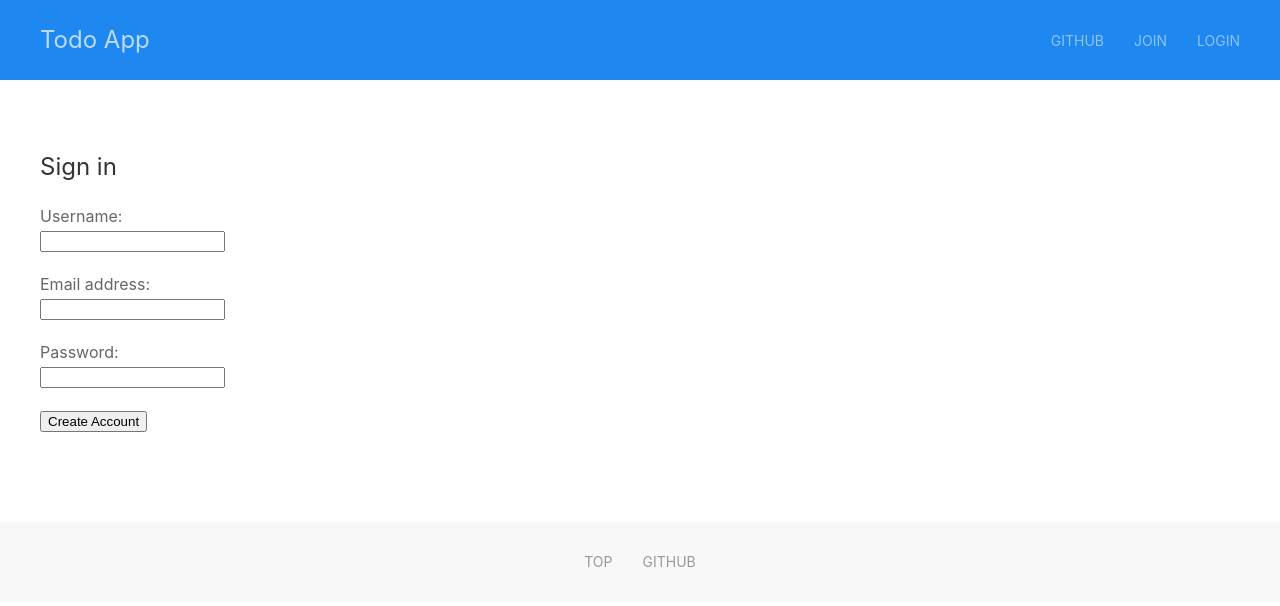
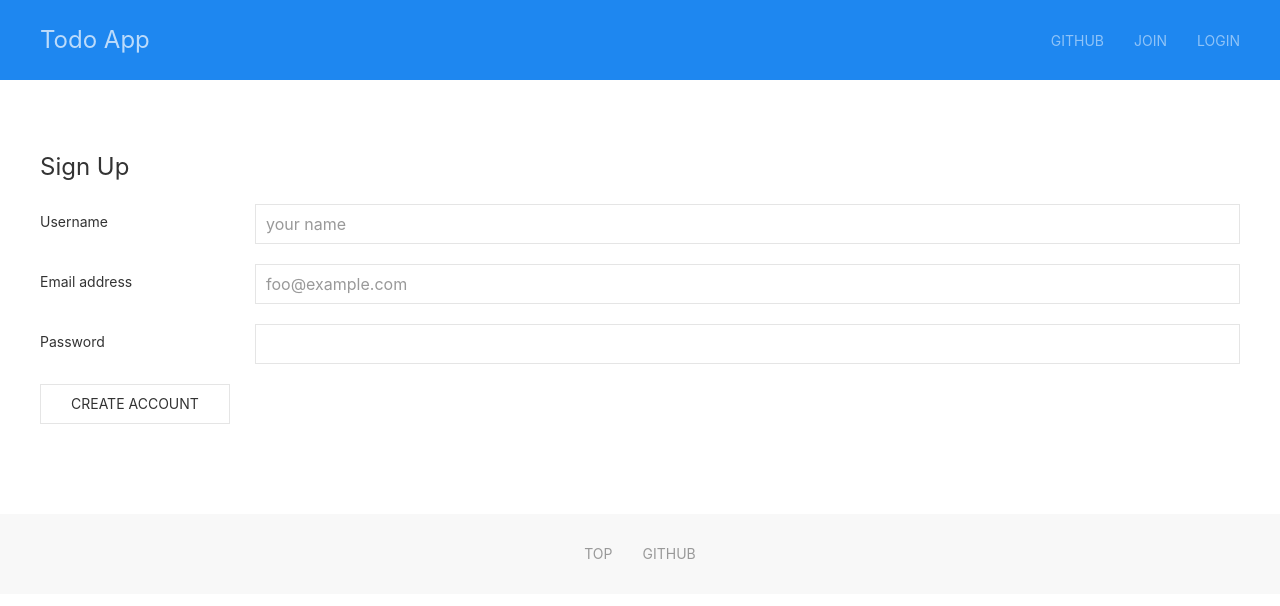
Before and after one commit to mitsu-ksgr/responder-todo-app, a Python web app: template app/templates/signup/join.html in a window 1280 px wide. Shown: the top 606 px of the page. Run offline with Jinja, Linux system fonts and the light colour scheme; the template is opened without the code that fills it, so the values that code supplies are empty.

Commit message:
improve signup view

```diff
--- a/app/templates/signup/join.html
+++ b/app/templates/signup/join.html
@@ -1,35 +1,46 @@
 {%- extends "layout.html" %}
 {%- block content %}
 
-<h3>Sign in</h3>
+<h3>Sign Up</h3>
 
 <div>
-  {% if messages|length > 0 %}
-  <h4>Errors</h4>
-  <ul>
-    {% for msg in messages %}
-    <li>{{ msg }}</li>
-    {% endfor %}
-  </ul>
-  {% endif %}
 
-  <form action="/join" method="post">
-    <p>
-      <label for="name">Username:</label><br>
-      <input type="text" name="name" id="name">
-    </p>
-    <p>
-      <label for="email">Email address:</label><br>
-      <input type="email" name="email" id="email">
-    </p>
-    <p>
-      <label for="password">Password:</label><br>
-      <input type="password" name="password" id="password">
-    </p>
-    <p>
-      <input type="submit" value="Create Account">
-    </p>
-  </form>
+  <div class="uk-container">
+    <form action="/join" method="post" class="uk-form-horizontal">
+      <div class="uk-margin">
+        <label for="name" class="uk-form-label">Username</label>
+        <div class="uk-form-controls">
+          <input type="text" name="name" id="name"
+            placeholder="your name" class="uk-input">
+        </div>
+      </div>
+      <div class="uk-margin">
+        <label for="email" class="uk-form-label">Email address</label>
+        <div class="uk-form-controls">
+          <input type="email" name="email" id="email"
+            placeholder="foo@example.com" class="uk-input">
+        </div>
+      </div>
+      <div class="uk-margin">
+        <label for="password" class="uk-form-label">Password</label>
+        <div class="uk-form-controls">
+          <input type="password" name="password" id="password" class="uk-input">
+        </div>
+      </div>
+      <div class="uk-margin">
+        {% if messages|length > 0 %}
+          <ul class="">
+            {% for msg in messages %}
+              <li class="uk-form-danger">{{ msg }}</li>
+            {% endfor %}
+          </ul>
+        {% endif %}
+      </div>
+      <div class="uk-margin">
+        <button class="uk-button uk-button-default">Create Account</button>
+      </div>
+    </form>
+  </div>
 </div>
 
 {%- endblock %}
```
Also changed, not shown: app/templates/signup/registered.html (+9 -3 lines).
